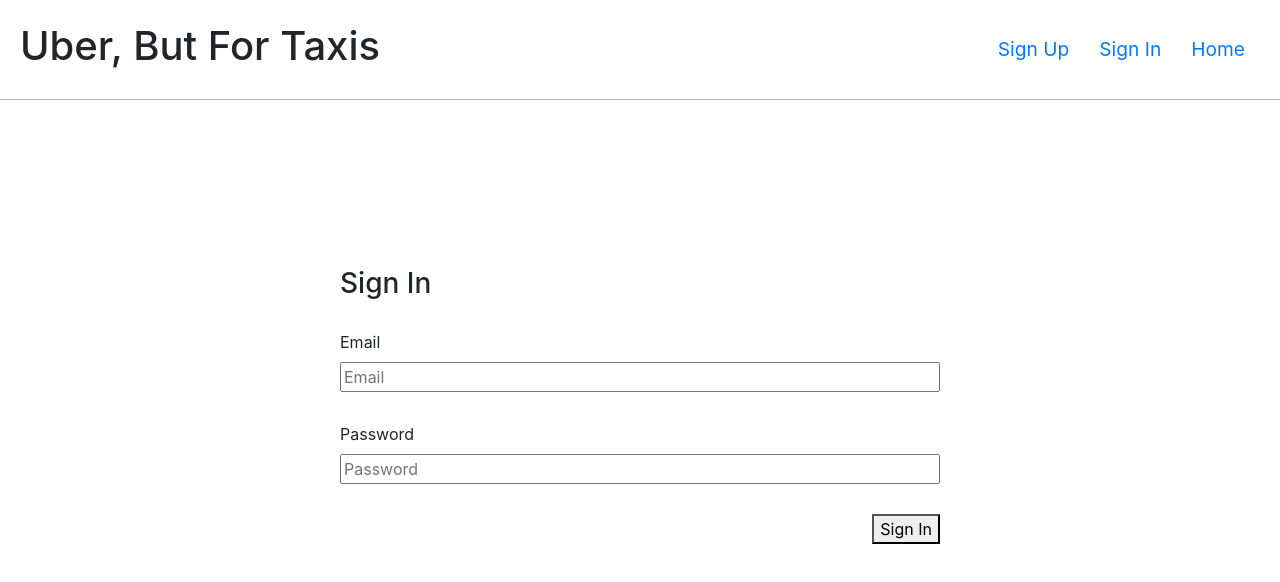
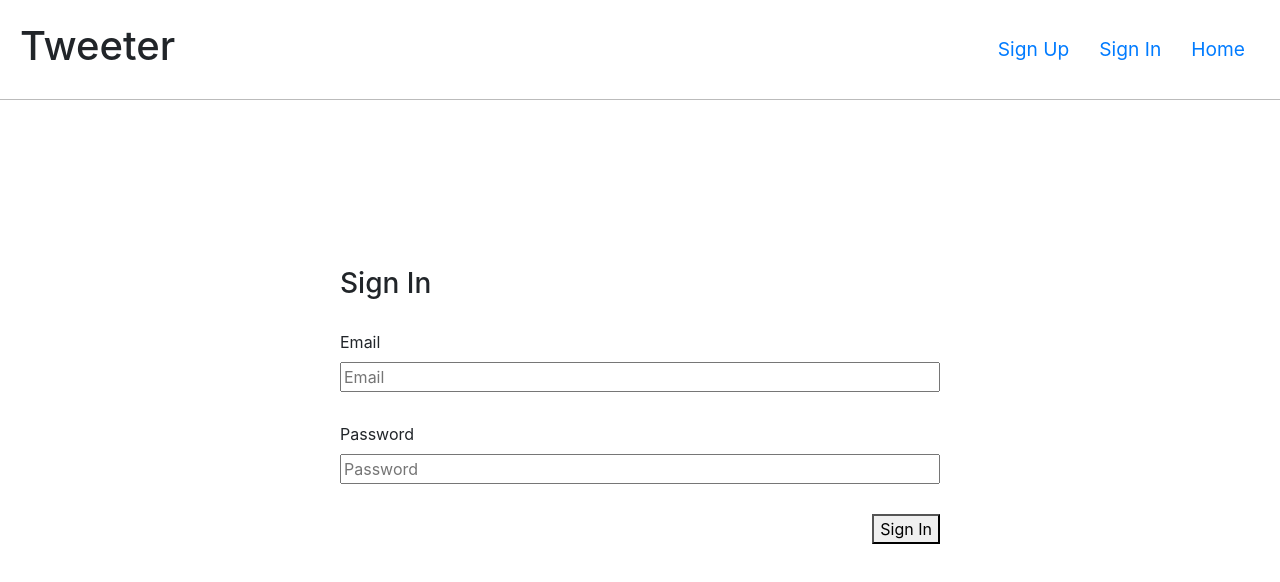
Before and after one commit to b3m1ch4/tweeter-frontend, a React app: page /#/sign-in in a window 1280 px wide. Shown: the top 582 px of the page. Built offline with nearby package versions, Linux system fonts and the light colour scheme.

Commit message:
Link back to front
Connecting the backend app to the deployed front end

```diff
--- a/src/apiConfig.js
+++ b/src/apiConfig.js
@@ -1,6 +1,6 @@
 let apiUrl
 const apiUrls = {
-  production: '<replace-with-heroku-url>',
+  production: 'https://tweeter-remote-0808.herokuapp.com/',
   development: 'http://localhost:4741'
 }
 
--- a/src/header/Header.js
+++ b/src/header/Header.js
@@ -25,7 +25,7 @@ const alwaysOptions = (
 
 const Header = ({ user }) => (
   <header className="main-header">
-    <h1>Uber, But For Taxis</h1>
+    <h1>Tweeter</h1>
     <nav>
       { user && <span>Welcome, {user.email}</span>}
       { user ? authenticatedOptions : unauthenticatedOptions }
```
